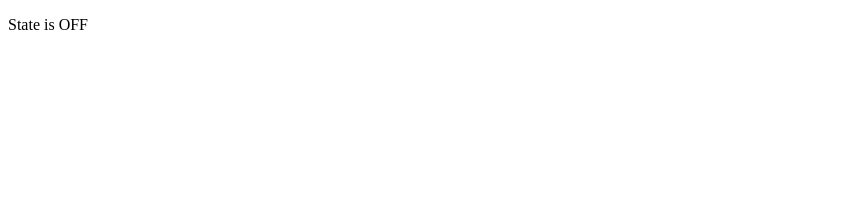
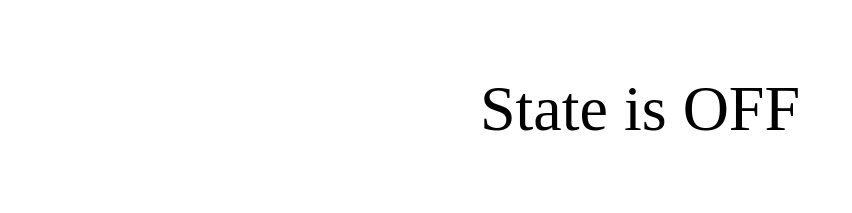
Before and after one commit to szuvi/js-paragraph, a plain HTML site: page index.html in a window 1280 px wide. Shown: the whole page, without its empty margins (0-852 px from the left). Drawn offline with Linux system fonts and the light colour scheme.

Commit message:
Added styles

```diff
--- a/index.html
+++ b/index.html
@@ -1,12 +1,22 @@
 <!DOCTYPE html>
 <html lang="en">
-<head>
-  <meta charset="UTF-8">
-  <meta http-equiv="X-UA-Compatible" content="IE=edge">
-  <meta name="viewport" content="width=device-width, initial-scale=1.0">
-  <title>JS - paragraph</title>
-</head>
-<body>
-</body>
-<script src="index.js"></script>
+  <head>
+    <meta charset="UTF-8" />
+    <meta http-equiv="X-UA-Compatible" content="IE=edge" />
+    <meta name="viewport" content="width=device-width, initial-scale=1.0" />
+    <style>
+      body {
+        background-color: white;
+        display: grid;
+        place-items: center;
+      }
+
+      p {
+        font-size: 4rem;
+      }
+    </style>
+    <title>JS - paragraph</title>
+  </head>
+  <body></body>
+  <script src="index.js"></script>
 </html>
```
